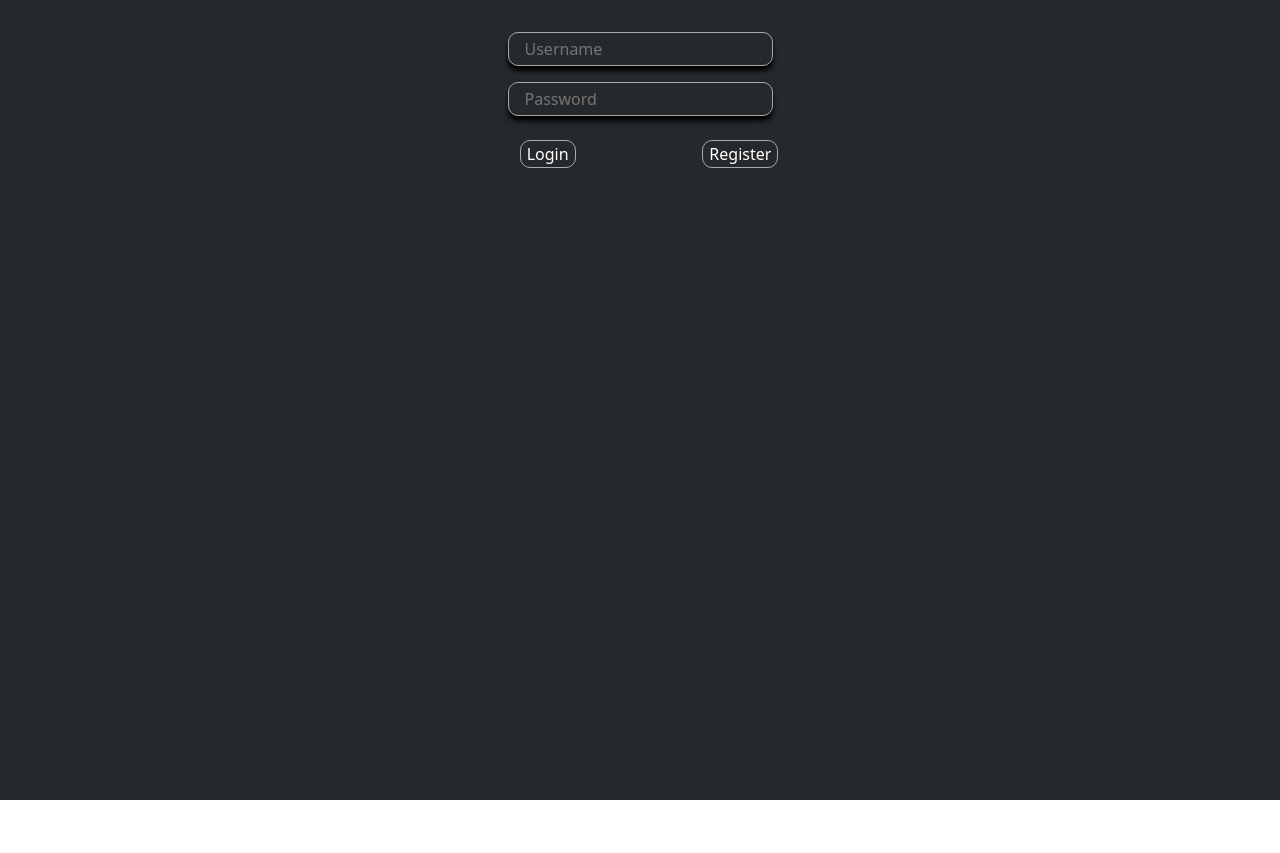
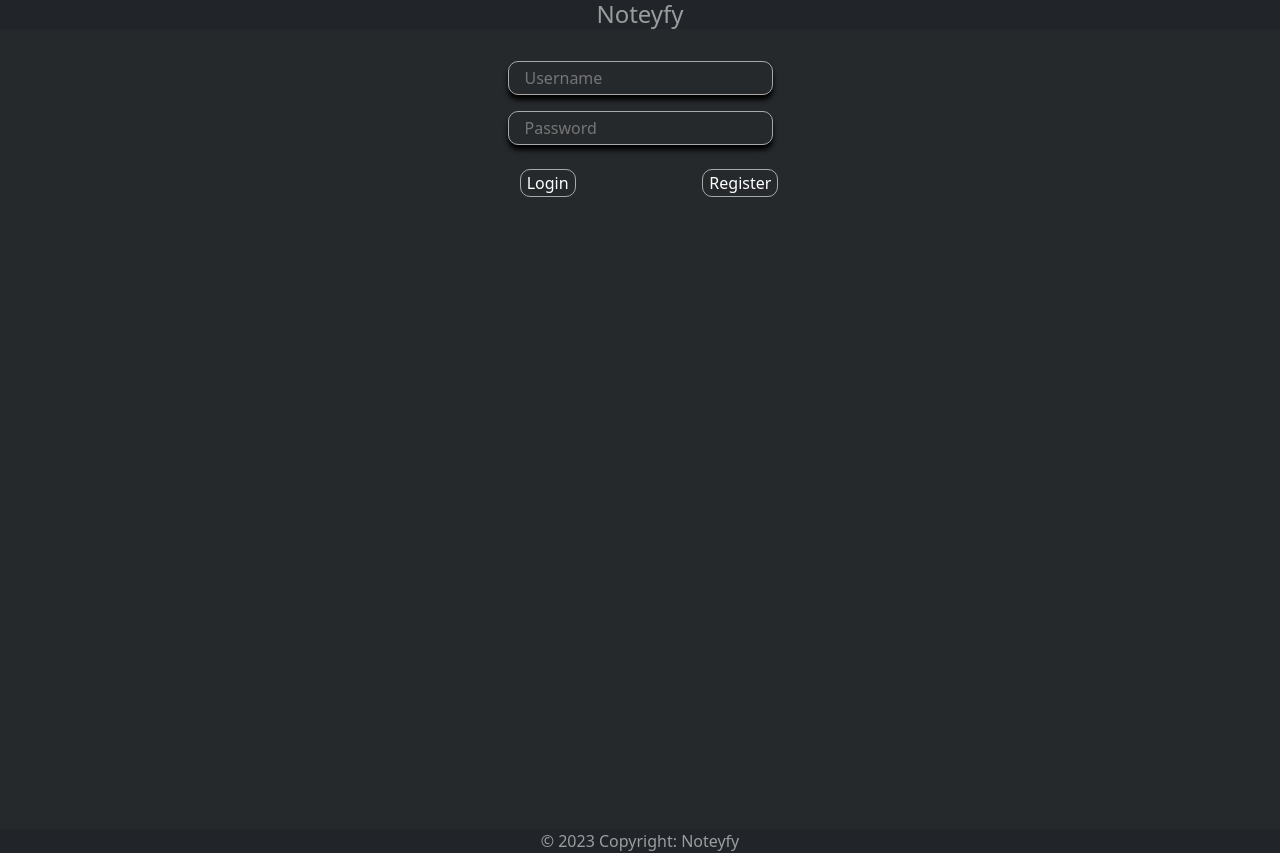
Before and after one commit to suseendran93/note-taking-mern-app, a React (Create React App) app in the folder client/: page / in a window 1280 px wide. Before the commit the page ends 800 px from the top, so only its background shows below. Built offline with nearby package versions, Linux system fonts and the light colour scheme; no server answers.

Commit message:
Added layout

```diff
--- a/client/package.json
+++ b/client/package.json
@@ -3,6 +3,9 @@
   "version": "0.1.0",
   "private": true,
   "dependencies": {
+    "@fortawesome/fontawesome-svg-core": "^6.4.0",
+    "@fortawesome/free-solid-svg-icons": "^6.4.0",
+    "@fortawesome/react-fontawesome": "^0.2.0",
     "@testing-library/jest-dom": "^5.16.5",
     "@testing-library/react": "^13.4.0",
     "@testing-library/user-event": "^13.5.0",
--- a/client/public/index.html
+++ b/client/public/index.html
@@ -22,7 +22,7 @@
       work correctly both with client-side routing and a non-root public URL.
       Learn how to configure a non-root public URL by running `npm run build`.
     -->
-  <title>Notefy</title>
+  <title>Noteyfy</title>
 </head>
 
 <body>
--- a/client/src/App.css
+++ b/client/src/App.css
@@ -157,6 +157,7 @@ select {
 box-shadow: none;
 }
 
+
 .card-body{
   position: relative;
 }
@@ -184,6 +185,14 @@ box-shadow: none;
 .dropdown-toggle.btn:focus{
   background: none;
 }
+
+.dropdown-toggle.btn:not(:focus-visible){
+  background: none;
+}
+
+.dropdown-toggle::after{
+  display: none;
+}
 .dropdown-menu{
   background-color:var(--background);
 
@@ -201,8 +210,13 @@ color: #fff;
   color: rgba(255, 255, 255, 0.55);
   background: none;
   border: none;
+  margin: auto 5px;
 }
 
 .signout-btn:hover{
   color:#fff
 }
+
+input:-internal-autofill-selected {
+  background: none;
+}
--- a/client/src/App.js
+++ b/client/src/App.js
@@ -1,19 +1,31 @@
 import "./App.css";
 import Login from "./pages/Login";
 import { BrowserRouter, Routes, Route } from "react-router-dom";
-
 import Notes from "./pages/Notes";
 import PrivateRoute from "./routes/PrivateRoute";
+import { Layout } from "./components/Layout";
 
 const App = () => {
   return (
     <div className="App">
       <BrowserRouter>
         <Routes>
-          <Route exact path="/" element={<Login />} />
+          <Route
+            exact
+            path="/"
+            element={
+              <Layout>
+                <Login />
+              </Layout>
+            }
+          />
           <Route
             path="/notes"
-            element={<PrivateRoute Component={Notes} />} //PrivateRoute is an HOC
+            element={
+              <Layout>
+                <PrivateRoute Component={Notes} />
+              </Layout>
+            } //PrivateRoute is an HOC
           />
         </Routes>
       </BrowserRouter>
--- a/client/src/components/Header.js
+++ b/client/src/components/Header.js
@@ -1,11 +1,12 @@
-import { useNavigate } from "react-router-dom";
+import { useNavigate, useLocation } from "react-router-dom";
 import { auth } from "../firebase"; // Import the Firebase auth object
-
+import { FontAwesomeIcon } from "@fortawesome/react-fontawesome";
+import { faSignOutAlt } from "@fortawesome/free-solid-svg-icons";
 // Function to handle user sign-out
 
 export const Header = () => {
   const navigate = useNavigate();
-
+  const location = useLocation();
   const handleSignOut = () => {
     auth
       .signOut()
@@ -26,10 +27,17 @@ export const Header = () => {
         color: "rgba(255, 255, 255, 0.55)",
       }}
     >
-      Notefy
-      <button className="signout-btn" onClick={handleSignOut}>
-        Sign out
-      </button>
+      <h4
+        style={{ display: "inline", cursor: "pointer" }}
+        onClick={() => window.location.reload()}
+      >
+        Noteyfy
+      </h4>
+      {location.pathname !== "/" ? (
+        <button className="signout-btn" onClick={handleSignOut}>
+          <FontAwesomeIcon icon={faSignOutAlt} />
+        </button>
+      ) : null}
     </header>
   );
 };
--- /dev/null
+++ b/client/src/components/Layout.js
@@ -0,0 +1,11 @@
+import { Header } from "./Header";
+import { Footer } from "./Footer";
+export const Layout = (props) => {
+  return (
+    <>
+      <Header />
+      {props.children}
+      <Footer />
+    </>
+  );
+};
--- a/client/src/components/NotesDisplay.js
+++ b/client/src/components/NotesDisplay.js
@@ -1,6 +1,8 @@
 import { useState, useEffect } from "react";
 import { Modal, Button, Dropdown, DropdownButton } from "react-bootstrap";
 import { getNote, updateNote, deleteNote } from "../api";
+import { FontAwesomeIcon } from "@fortawesome/react-fontawesome";
+import { faClose, faAngleDown } from "@fortawesome/free-solid-svg-icons";
 const NotesDisplay = ({ refresh, userId }) => {
   const [notes, setNotes] = useState([]);
   const [selectedNote, setSelectedNote] = useState(null);
@@ -10,7 +12,12 @@ const NotesDisplay = ({ refresh, userId }) => {
   const [id, setId] = useState();
   const [content, setContent] = useState("");
   const [title, setTitle] = useState("");
-
+  /*
+  rebeccapurple
+  cadetblue
+  darkolivegreen
+  goldenrod
+  */
   useEffect(() => {
     getNote(userId).then((data) => {
       setNotes(data);
@@ -82,7 +89,7 @@ const NotesDisplay = ({ refresh, userId }) => {
   const reversedData = notes && notes.slice().reverse();
   return (
     <>
-      {reversedData.length !== 0 ? (
+      {reversedData && reversedData.length !== 0 ? (
         reversedData.map((note) => {
           return (
             <div
@@ -103,7 +110,7 @@ const NotesDisplay = ({ refresh, userId }) => {
                   <DropdownButton
                     id={`cardMenuButton-${note._id}`}
                     variant="secondary"
-                    title={<i className="bi bi-three-dots-vertical"></i>}
+                    title={<FontAwesomeIcon icon={faAngleDown} />}
                     show={openMenuId === note._id}
                     onClick={(e) => {
                       e.stopPropagation();
@@ -141,10 +148,16 @@ const NotesDisplay = ({ refresh, userId }) => {
           size="lg"
           scrollable={true}
         >
-          <Modal.Header closeButton onClick={handleCloseNoteModal}>
+          <Modal.Header>
             <Modal.Title className="modal-title">
               {selectedNote.title}
             </Modal.Title>
+
+            <FontAwesomeIcon
+              icon={faClose}
+              style={{ cursor: "pointer", fontSize: "24px" }}
+              onClick={handleCloseNoteModal}
+            />
           </Modal.Header>
           <Modal.Body
             className="modal-body "
@@ -158,7 +171,7 @@ const NotesDisplay = ({ refresh, userId }) => {
         show={showConfirmDialog}
         onHide={() => setShowConfirmDialog(false)}
       >
-        <Modal.Header closeButton>
+        <Modal.Header>
           <Modal.Title>Confirm Deletion</Modal.Title>
         </Modal.Header>
         <Modal.Body>Are you sure you want to delete this note?</Modal.Body>
--- a/client/src/index.css
+++ b/client/src/index.css
@@ -9,6 +9,7 @@ body {
 /* width */
 ::-webkit-scrollbar {
   width: 10px;
+  border-radius: 10px;
 
 }
 
--- a/client/src/pages/Notes.js
+++ b/client/src/pages/Notes.js
@@ -1,8 +1,7 @@
 import { useState } from "react";
 import NotesDisplay from "../components/NotesDisplay";
 import { addNote } from "../api";
-import { Header } from "../components/Header";
-import { Footer } from "../components/Footer";
+
 const Notes = () => {
   const [content, setContent] = useState("");
   const [title, setTitle] = useState("");
@@ -30,7 +29,6 @@ const Notes = () => {
   };
   return (
     <>
-      <Header />
       <div className="container">
         {!noteModal ? (
           <div className="row-2 m-3">
@@ -82,8 +80,6 @@ const Notes = () => {
           <NotesDisplay refresh={refresh} userId={userId} />
         </div>
       </div>
-
-      <Footer />
     </>
   );
 };
```
Also changed, not shown: 1 other file (tests, documents, lock files or other folders).
